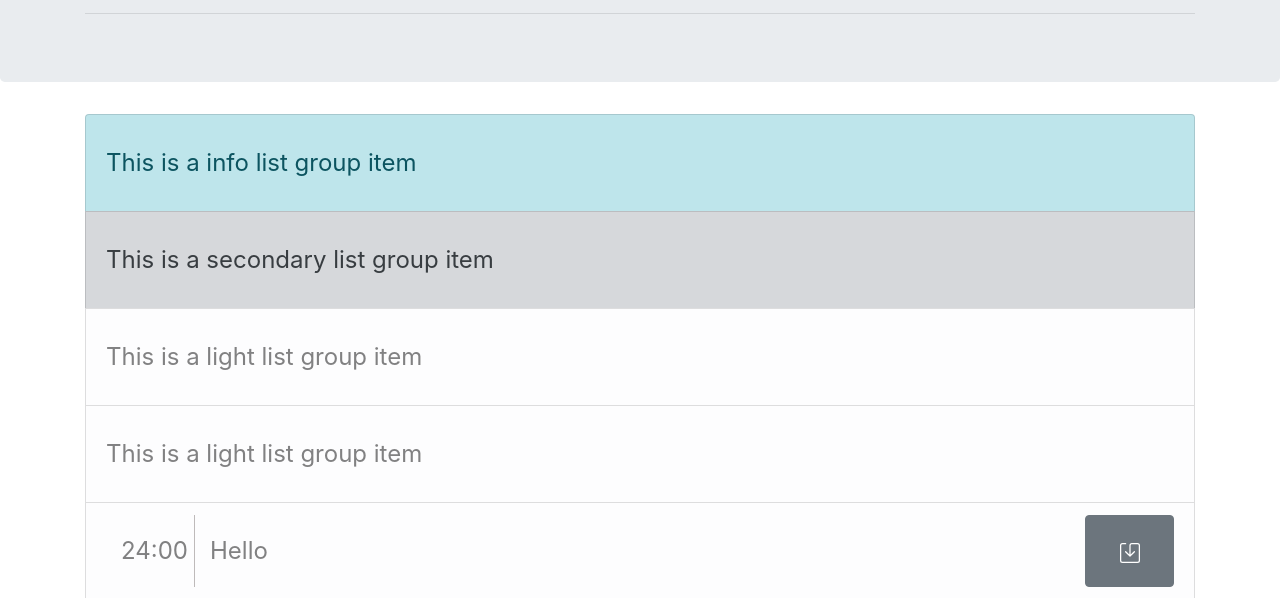
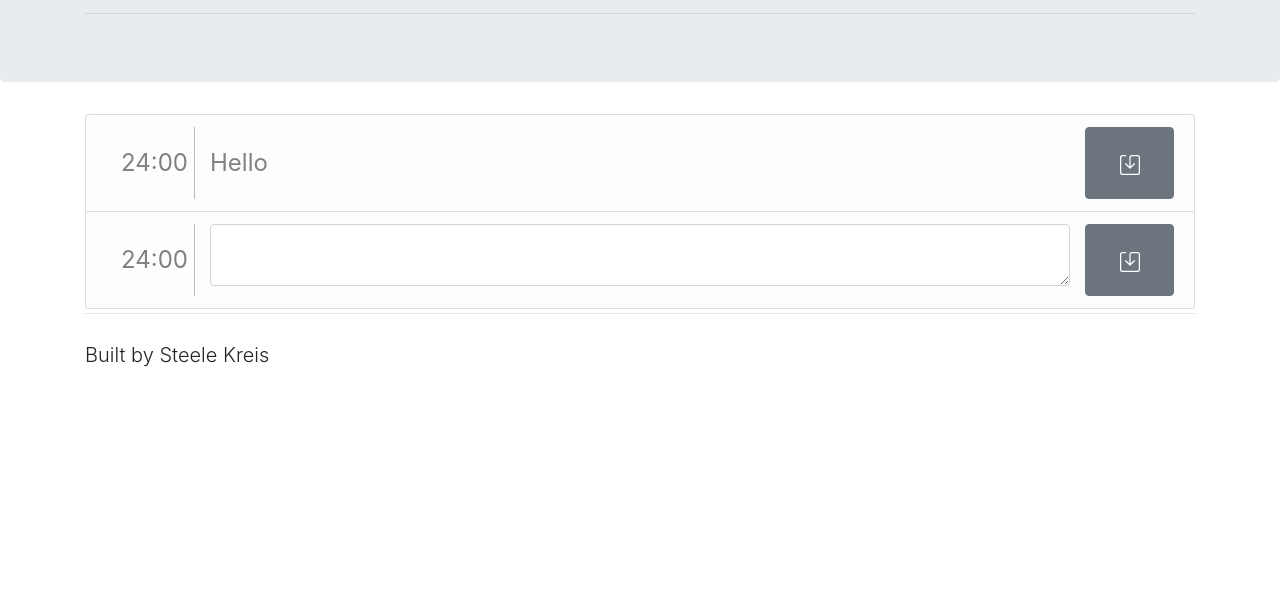
Before and after one commit to steelekreis/WorkDayScheduler, a plain HTML site: page index.html in a window 1280 px wide. Shown: the part 202-800 px from the top of the page. Drawn offline with nearby package versions, Linux system fonts and the light colour scheme.

Commit message:
not sure why it didn't take

```diff
--- a/index.html
+++ b/index.html
@@ -20,24 +20,31 @@
     <main>
         <section id="taskContainer" class="container">
             <ul class="list-group">
-                <li class="list-group-item list-group-item-info">This is a info list group item</li>
+                <!-- <li class="list-group-item list-group-item-info">This is a info list group item</li>
                 <li class="list-group-item list-group-item-secondary">This is a secondary list group item</li>
                 <li class="list-group-item list-group-item-light">This is a light list group item</li>
-                <li class="list-group-item list-group-item-light">This is a light list group item</li>
-
+                <li class="list-group-item list-group-item-light">This is a light list group item</li> -->
                 <li class="list-group-item list-group-item-light d-flex flex-row justify-content-between">
-                    <span class="col-1" style="border-right: 1px solid rgb(190, 186, 186);">24:00</span>
-                    <span class="col">Hello</span>
+                    <div class="col-1" style="border-right: 1px solid rgb(190, 186, 186);">24:00</div>
+                    <div class="col">
+                        Hello
+                    </div>
                     <button class="col-1 btn btn-secondary">
                         <svg xmlns="http://www.w3.org/2000/svg" width="20" height="20" fill="currentColor" class="bi bi-save" viewBox="0 0 16 16">
                             <path d="M2 1a1 1 0 0 0-1 1v12a1 1 0 0 0 1 1h12a1 1 0 0 0 1-1V2a1 1 0 0 0-1-1H9.5a1 1 0 0 0-1 1v7.293l2.646-2.647a.5.5 0 0 1 .708.708l-3.5 3.5a.5.5 0 0 1-.708 0l-3.5-3.5a.5.5 0 1 1 .708-.708L7.5 9.293V2a2 2 0 0 1 2-2H14a2 2 0 0 1 2 2v12a2 2 0 0 1-2 2H2a2 2 0 0 1-2-2V2a2 2 0 0 1 2-2h2.5a.5.5 0 0 1 0 1H2z"/>
                         </svg>
                     </button>
                 </li>
-
                 <li class="list-group-item list-group-item-light d-flex flex-row justify-content-between">
-                    <div>col</div>
-                    <div>col</div>
+                    <div class="col-1" style="border-right: 1px solid rgb(190, 186, 186);">24:00</div>
+                    <div class="col">
+                        <textarea class="form-control" spellcheck="false"></textarea>
+                    </div>
+                    <button class="col-1 btn btn-secondary">
+                        <svg xmlns="http://www.w3.org/2000/svg" width="20" height="20" fill="currentColor" class="bi bi-save" viewBox="0 0 16 16">
+                            <path d="M2 1a1 1 0 0 0-1 1v12a1 1 0 0 0 1 1h12a1 1 0 0 0 1-1V2a1 1 0 0 0-1-1H9.5a1 1 0 0 0-1 1v7.293l2.646-2.647a.5.5 0 0 1 .708.708l-3.5 3.5a.5.5 0 0 1-.708 0l-3.5-3.5a.5.5 0 1 1 .708-.708L7.5 9.293V2a2 2 0 0 1 2-2H14a2 2 0 0 1 2 2v12a2 2 0 0 1-2 2H2a2 2 0 0 1-2-2V2a2 2 0 0 1 2-2h2.5a.5.5 0 0 1 0 1H2z"/>
+                        </svg>
+                    </button>
                 </li>
             </ul>
         </section>
```
